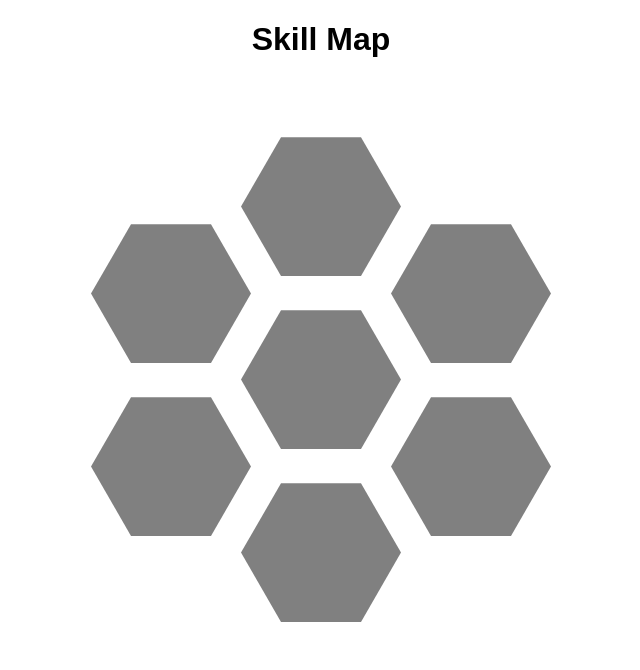
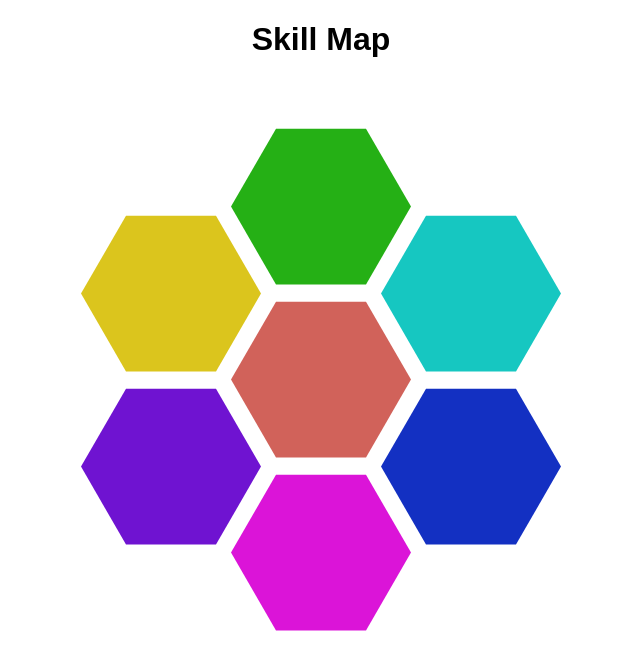
Before and after one commit to noah-kogler/motion-hexplorer, a Next.js app: page / in a window 1280 px wide. Shown: the top 670 px of the page, without its empty margins (319-959 px from the left). Built offline with nearby package versions, Linux system fonts and the light colour scheme.

Commit message:
getting colorful

```diff
--- a/components/hexagon.js
+++ b/components/hexagon.js
@@ -3,7 +3,7 @@ import { useState } from "react";
 import HexagonSvg from "./svg/hexagon";
 import { hexHalfHeight } from "../tools/geometry";
 
-export default function Hexagon ({ sideLength, center, padding }) {
+export default function Hexagon ({ sideLength, center, ...svgProps }) {
   const [pressed, setPressed] = useState(false);
 
   const togglePressed = () => { setPressed(!pressed); };
@@ -21,7 +21,7 @@ export default function Hexagon ({ sideLength, center, padding }) {
       pressed={pressed}
       onMouseDown={togglePressed}
       onMouseUp={togglePressed}>
-      <HexagonSvg center={{x: sideLength, y: halfHeight}} containerSideLength={sideLength} padding={padding}/>
+      <HexagonSvg center={{x: sideLength, y: halfHeight}} containerSideLength={sideLength} {...svgProps} />
     </Container>
   );
 }
--- a/components/skill-map.js
+++ b/components/skill-map.js
@@ -11,7 +11,7 @@ export default function SkillMap() {
     setWidth(ref.current.clientWidth);
   });
 
-  const padding = 20;
+  const padding = 10;
   const sideLength = 100;
   const halfHeight = hexHalfHeight(sideLength);
 
@@ -25,13 +25,13 @@ export default function SkillMap() {
 
   return (
     <Container ref={ref}>
-      <Hexagon center={central} sideLength={sideLength} padding={padding}/>
-      <Hexagon center={topLeft} sideLength={sideLength}  padding={padding}/>
-      <Hexagon center={top} sideLength={sideLength}  padding={padding}/>
-      <Hexagon center={topRight} sideLength={sideLength}  padding={padding}/>
-      <Hexagon center={bottomRight} sideLength={sideLength}  padding={padding}/>
-      <Hexagon center={bottom} sideLength={sideLength}  padding={padding}/>
-      <Hexagon center={bottomLeft} sideLength={sideLength}  padding={padding}/>
+      <Hexagon center={central} sideLength={sideLength} padding={padding} color="#d1625a" hoverColor="#9e4a44" />
+      <Hexagon center={topLeft} sideLength={sideLength}  padding={padding} color="#dbc51d" hoverColor="#b09e15"/>
+      <Hexagon center={top} sideLength={sideLength}  padding={padding} color="#25b015" hoverColor="#1c8a0f"/>
+      <Hexagon center={topRight} sideLength={sideLength}  padding={padding} color="#16c7c1" hoverColor="#10918d"/>
+      <Hexagon center={bottomRight} sideLength={sideLength}  padding={padding} color="#1330c2" hoverColor="#0d2185"/>
+      <Hexagon center={bottom} sideLength={sideLength}  padding={padding} color="#db14d8" hoverColor="#8f0d8d"/>
+      <Hexagon center={bottomLeft} sideLength={sideLength}  padding={padding} color="#6f13d1" hoverColor="#520c9c"/>
     </Container>
   );
 }
--- a/components/svg/hexagon.js
+++ b/components/svg/hexagon.js
@@ -1,7 +1,7 @@
 import { hexHalfHeight } from "../../tools/geometry";
 import styled, { keyframes } from "styled-components";
 
-export default function HexagonSvg({center, padding, containerSideLength}) {
+export default function HexagonSvg({center, padding, containerSideLength, color, hoverColor}) {
   const sideLength = containerSideLength - padding;
   const halfHeight = hexHalfHeight(sideLength);
   const halfSide = sideLength / 2;
@@ -18,7 +18,7 @@ export default function HexagonSvg({center, padding, containerSideLength}) {
     <Svg
       xmlns="http://www.w3.org/2000/svg"
       viewBox={"0 0 " + (2 * containerSideLength) + " " + (2 * hexHalfHeight(containerSideLength))}>
-      <Polygon points={points.map(({x, y}) => x + ',' + y).join(' ')}/>
+      <Polygon points={points.map(({x, y}) => x + ',' + y).join(' ')} color={color} hoverColor={hoverColor} />
     </Svg>
   );
 }
@@ -28,16 +28,16 @@ const Svg = styled.svg`
   height: 100%;
 `;
 
-const HoverColorAnimation = keyframes`
- 0% { fill: grey; }
- 100% { fill: black; }
+const animateHoverColor = (color, hoverColor) => keyframes`
+ 0% { fill: ${color}; }
+ 100% { fill: ${hoverColor}; }
 `;
 
 const Polygon = styled.polygon`
-  fill: grey;
+  fill: ${props => props.color};
   &:hover {
-    animation-name: ${HoverColorAnimation};
+    animation-name: ${props => animateHoverColor(props.color, props.hoverColor)};
     animation-duration: .5s;
-    fill: black;
+    fill: ${props => props.hoverColor};
   }
 `;
```
